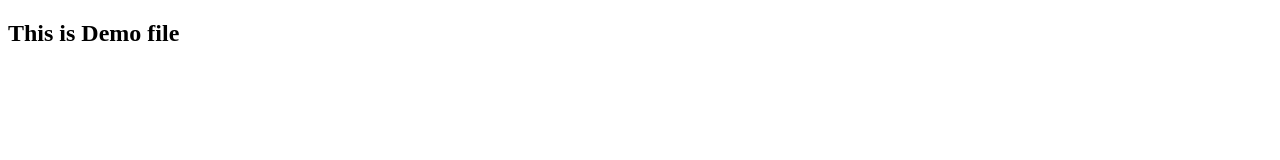
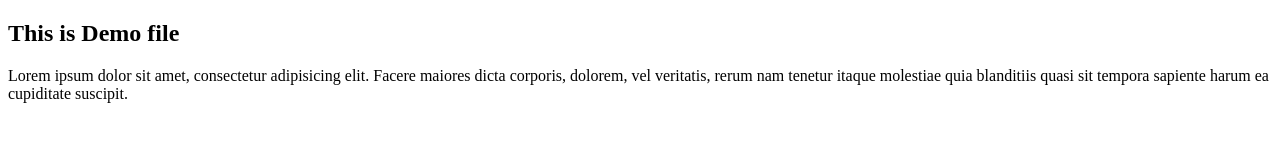
Before and after one commit to chundadiya-harsh/Git-Demo, a plain HTML site: page index.html in a window 1280 px wide. Drawn offline with Linux system fonts and the light colour scheme.

Commit message:
add p tag

```diff
--- a/index.html
+++ b/index.html
@@ -7,5 +7,6 @@
 </head>
 <body>
     <h2>This is Demo file</h2>
+    <p>Lorem ipsum dolor sit amet, consectetur adipisicing elit. Facere maiores dicta corporis, dolorem, vel veritatis, rerum nam tenetur itaque molestiae quia blanditiis quasi sit tempora sapiente harum ea cupiditate suscipit.</p>
 </body>
 </html>
```
